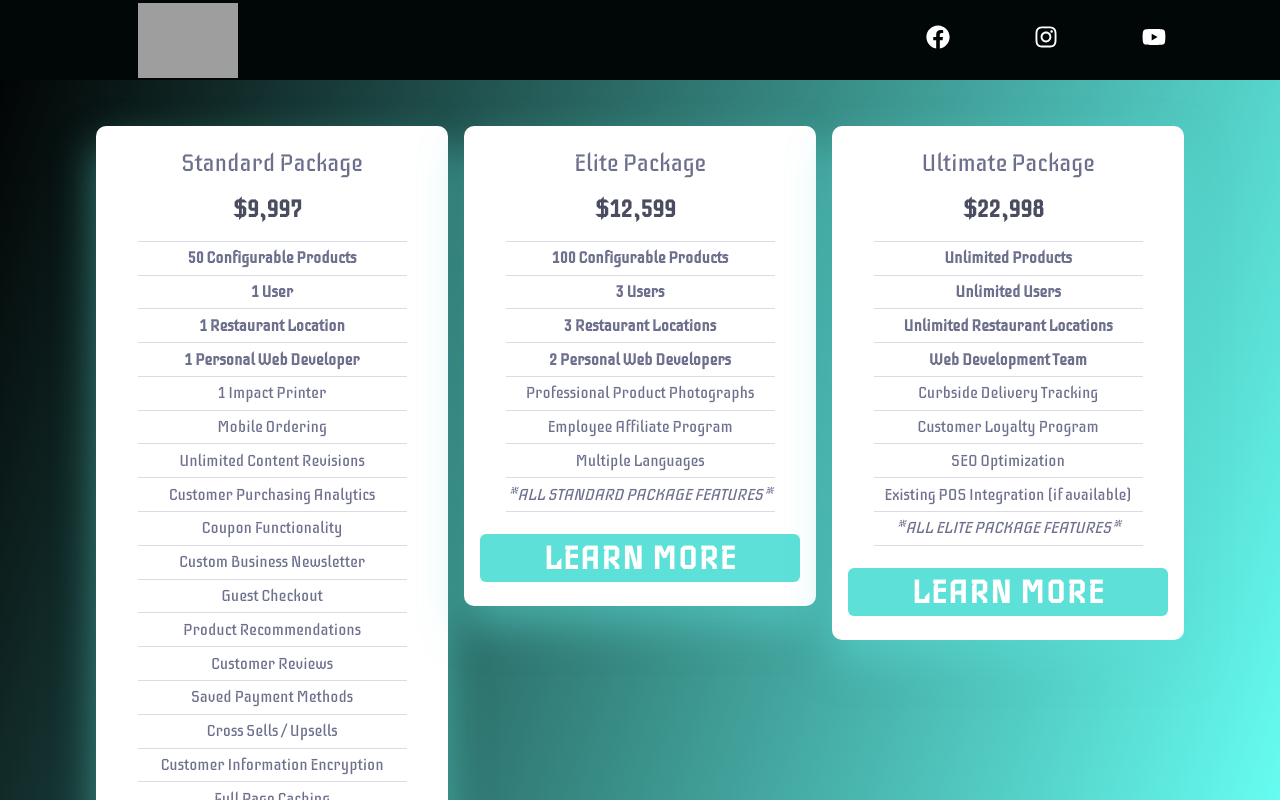
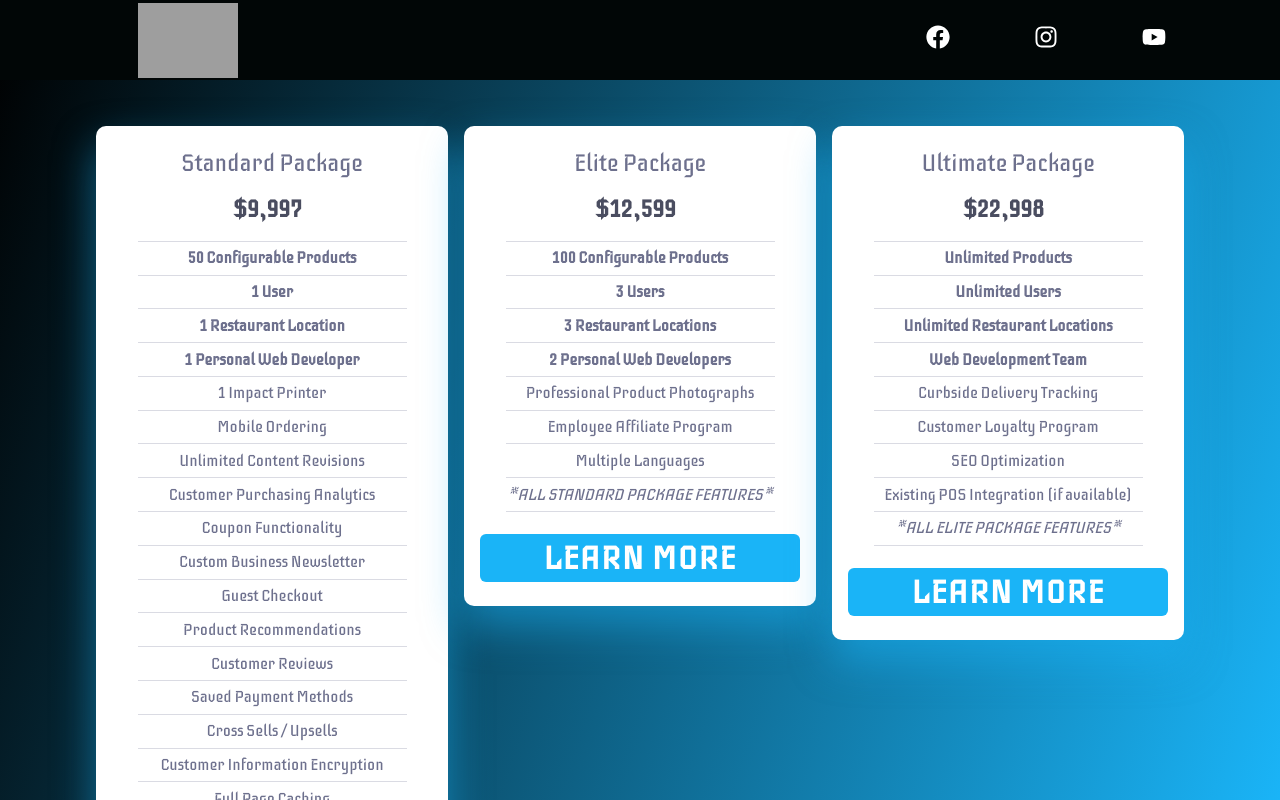
Before and after one commit to mroberson11/cruxmockup, a Next.js app: page /pricing in a window 1280 px wide. Built offline with nearby package versions, Linux system fonts and the light colour scheme; grey boxes are pictures that could not be loaded.

Commit message:
Update Gradients / Hero

```diff
--- a/src/components/ContactForm/ContactFormElements.js
+++ b/src/components/ContactForm/ContactFormElements.js
@@ -13,7 +13,7 @@ export const Container = styled.div`
   background: linear-gradient(
     108deg,
     rgba(0, 0, 0, 1) 0%,
-    rgba(102, 252, 241, 1) 100%
+    rgba(26, 180, 247, 1) 100%
   );
 `;
 
@@ -144,5 +144,5 @@ export const SubmitText = styled.span`
 `;
 
 export const LogoWrapper = styled(motion.div)`
-  padding: 2rem;
+  padding: 0.5rem;
 `;
--- a/src/components/ContactForm/index.js
+++ b/src/components/ContactForm/index.js
@@ -1,5 +1,5 @@
 import React, { useState, useRef } from "react";
-import CompanyLogo from "../../images/CompanyLogos/padded-blue-no-tagline.png";
+import CompanyLogo from "../../images/CompanyLogos/blue-w-tagline.png";
 import emailjs from "@emailjs/browser";
 import Image from "next/image";
 import Link from "next/link";
@@ -90,7 +90,7 @@ const ContactForm = () => {
             <Form ref={form} onSubmit={handleSubmit}>
               <LogoWrapper
                 whileHover={{
-                  scale: 1.1,
+                  scale: 1.05,
                 }}
                 whileTap={{ scale: 0.9 }}
               >
--- a/src/components/HeroSection/index.js
+++ b/src/components/HeroSection/index.js
@@ -1,5 +1,5 @@
 import React, { useState } from "react";
-import HeroImage from "../../images/HeroImages/blue-milky-way.webp";
+import HeroImage from "../../images/HeroImages/crux-blue-space.webp";
 import Image from "next/image";
 import Link from "next/link";
 import { AnimatedButton } from "../ButtonElements";
@@ -38,7 +38,7 @@ const HeroSection = () => {
           />
         ) : (
           <BackgroundPic
-            src={"../../images/HeroImages/blue-milky-way.webp"}
+            src={"../../images/HeroImages/crux-blue-space.webp"}
             alt="Blue Space Background"
           />
         )}
--- a/src/components/PricesInfo/PriceCardElements.js
+++ b/src/components/PricesInfo/PriceCardElements.js
@@ -12,7 +12,7 @@ export const PriceCardContainer = styled(motion.div)`
     props.planType === "professional" ? "white" : colors.grayishBlue};
   width: 100%;
   width: 22rem;
-  box-shadow: 0px 20px 40px rgb(92, 224, 215, 0.5);
+  box-shadow: 0px 20px 40px rgba(26, 180, 247, 0.5);
   border-radius: 10px;
   text-align: center;
   padding: 1rem;
@@ -74,7 +74,7 @@ export const LearnMoreButton = styled.button`
   width: 100%;
   height: 2rem;
   background: ${(props) =>
-    props.plan === "professional" ? "white" : "#5CE0D7"};
+    props.plan === "professional" ? "white" : "#1AB4F7"};
   border-radius: 6px;
   border: none;
   outline: none;
@@ -88,8 +88,8 @@ export const LearnMoreButton = styled.button`
   cursor: pointer;
   &:hover {
     border: 1px solid
-      ${(props) => (props.plan === "professional" ? "white" : "#5CE0D7")};
+      ${(props) => (props.plan === "professional" ? "white" : "#1AB4F7")};
     background: none;
-    color: ${(props) => (props.plan === "professional" ? "white" : "#5CE0D7")};
+    color: ${(props) => (props.plan === "professional" ? "white" : "#1AB4F7")};
   }
 `;
--- a/src/components/PricesInfo/PricesInfoElements.js
+++ b/src/components/PricesInfo/PricesInfoElements.js
@@ -13,7 +13,7 @@ export const Container = styled.div`
   background: linear-gradient(
     108deg,
     rgba(0, 0, 0, 1) 0%,
-    rgba(102, 252, 241, 1) 100%
+    rgba(26, 180, 247, 1) 100%
   );
 `;
 
```
Also changed, not shown: src/images/HeroImages/crux-blue-space.webp (added).
